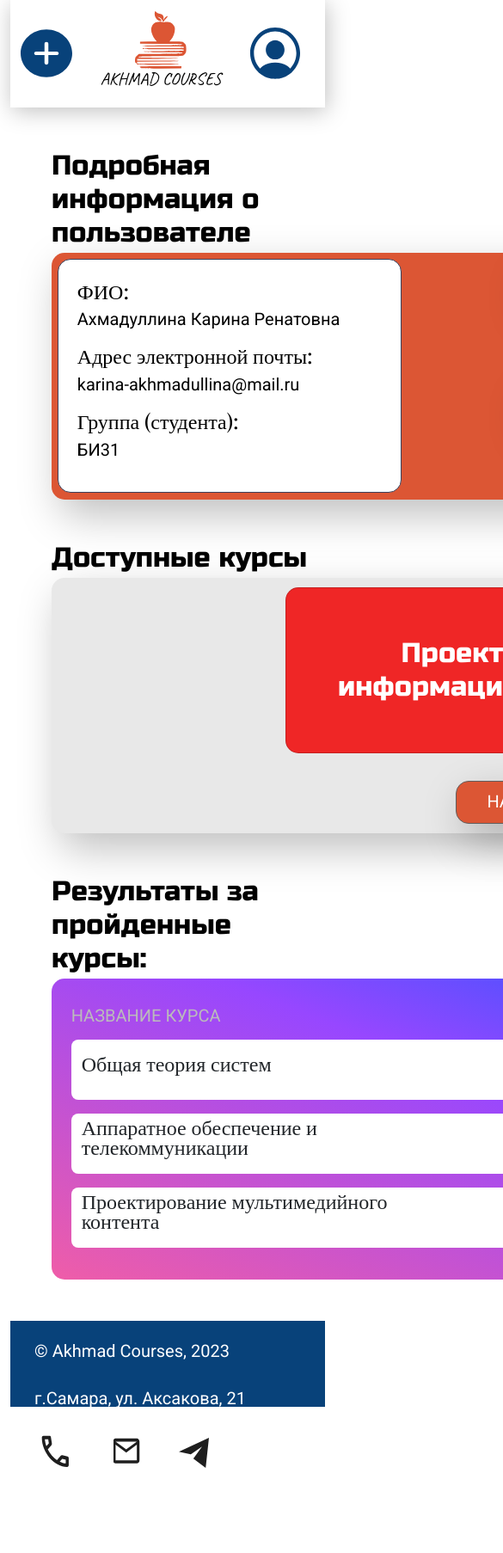
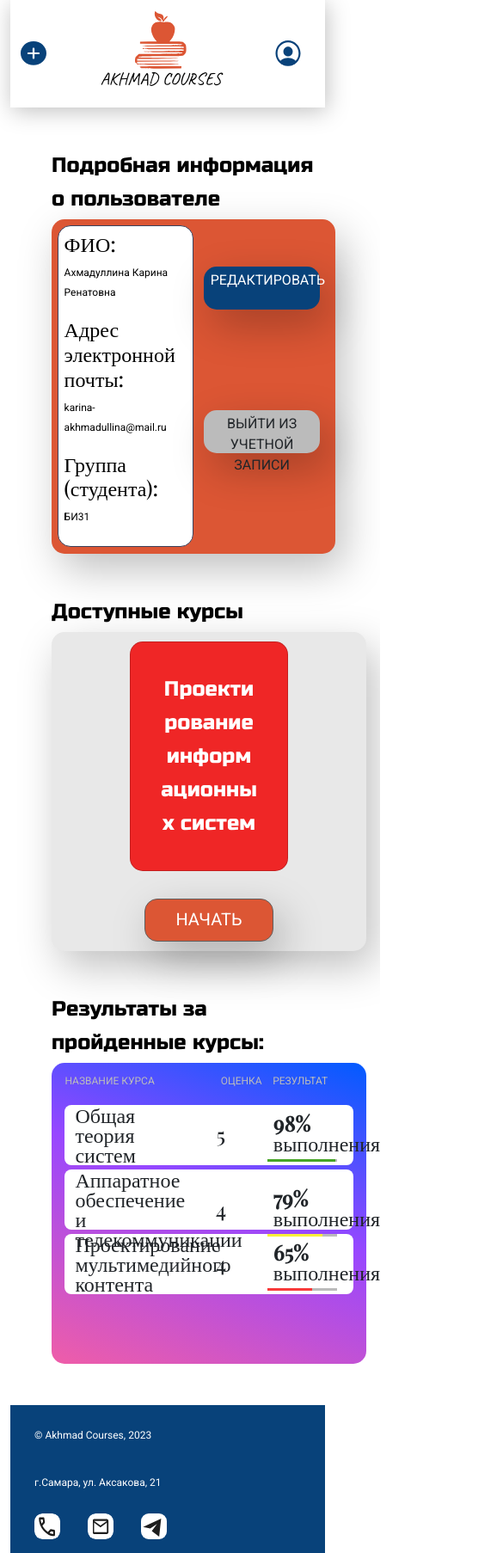
Before and after one commit to karaculya/akhmadcourses, a plain HTML site: page personal-cabinet.html in a window 390 px wide. Shown: the top 1806 px of the page at 86% size, 585 px wide, since content can reach past the window. Before the commit the page ends 1728 px from the top, so only its background shows below. Drawn offline with nearby package versions, Linux system fonts and the light colour scheme; a web font is replaced by a local one.

Commit message:
update styles
added media queries for the responsive, before class to display the lower bounds of the results, tried to align the blocks

```diff
--- a/css/style.css
+++ b/css/style.css
@@ -1,3 +1,4 @@
+/* общие стили */
 @import url("https://fonts.googleapis.com/css2?family=Caveat&family=Nunito:wght@500&family=Roboto:wght@100&family=Russo+One&display=swap");
 @import url("https://fonts.googleapis.com/css2?family=Playfair+Display:wght@500&family=Russo+One&display=swap");
 @import url("https://fonts.googleapis.com/css2?family=Playfair+Display:wght@500&family=Roboto&family=Russo+One&display=swap");
@@ -18,10 +19,6 @@ body {
   font-weight: 400;
   font-size: 20px;
   line-height: 23px;
-}
-
-header {
-  box-shadow: 2px 4px 25px rgba(0, 0, 0, 0.25);
 }
 
 .special-text {
@@ -47,9 +44,37 @@ header {
   font-size: 24px;
 }
 
+header {
+  box-shadow: 2px 4px 25px rgba(0, 0, 0, 0.25);
+}
+
+footer {
+  min-height: 100px;
+  background: var(--dark-azure);
+  color: #fff;
+}
+
 .gradient {
   background: rgb(239, 93, 168);
   background: linear-gradient(21deg, rgba(239, 93, 168, 1) 0%, rgba(151, 71, 255, 1) 55%, rgba(1, 91, 255, 1) 100%);
+}
+
+.rectangle {
+  padding: 3%;
+  background: #E8E8E8;
+  max-width: 1090px;
+  box-shadow: 10px 18px 48px rgba(0, 0, 0, 0.25);
+  border-radius: 15px;
+}
+
+/* общие стили */
+
+/* стили для главной страницы */
+.search,
+.causes,
+.our-courses-block {
+  margin-left: 8%;
+  margin-right: 8%;
 }
 
 .search .input-search,
@@ -59,18 +84,16 @@ header {
 }
 
 .input-search {
-  width: 730px;
+  max-width: 730px;
   background-color: rgba(187, 187, 187, 0.7);
   color: #605e5e;
 }
 
 .search .btn-orange {
-  width: 305px;
+  max-width: 305px;
 }
 
 .our-courses-block {
-  margin-left: 8%;
-  margin-right: 8%;
   border-radius: 15px;
 }
 
@@ -110,36 +133,22 @@ header {
   background: rgba(250, 240, 255, 0.3);
   border: 1px solid #bbbbbb;
   border-radius: 32px;
-  width: 470px;
+  max-width: 500px;
+  height: 200px;
 }
 
 .text-block p {
   color: #362f38;
 }
 
-.text-block:nth-child(odd) {
-  margin-right: 100px;
-}
+/* стили для главной страницы */
 
-footer {
-  height: 100px;
-  background: var(--dark-azure);
-  color: #fff;
-}
-
-.rectangle {
-  padding: 3%;
-  background: #E8E8E8;
-  width: 1090px;
-  box-shadow: 10px 18px 48px rgba(0, 0, 0, 0.25);
-  border-radius: 15px;
-}
-
+/* стили для личного кабинета */
 .personal-info-block {
   justify-content: space-between;
   background: #dc5634;
   padding: 2%;
-  width: 1090px;
+  max-width: 1090px;
   box-shadow: 10px 18px 48px rgba(0, 0, 0, 0.25);
   border-radius: 15px;
 }
@@ -148,17 +157,18 @@ footer {
   padding: 2%;
   border: 1px solid #3a425d;
   border-radius: 15px;
-  width: 400px;
+  max-width: 400px;
   background: #fff;
   color: #000000;
 }
 
 .btn-redact,
 .btn-out {
-  width: 400px;
+  max-width: 400px;
   height: 50px;
   box-shadow: 10px 18px 48px rgba(0, 0, 0, 0.25);
   border-radius: 15px;
+  padding: 2% 5%;
 }
 
 .btn-redact,
@@ -190,7 +200,7 @@ footer {
 
 .results-block {
   height: 350px;
-  width: 1090px;
+  max-width: 1090px;
   border-radius: 15px;
 }
 
@@ -211,16 +221,52 @@ footer {
   border-radius: 8px;
 }
 
-.result {
+.result-green,
+.result-yellow,
+.result-red {
+  max-width: 300px;
+  position: relative;
   padding: 7px;
   margin-right: 7px;
-  border-bottom: 3px solid #BBBBBB;;
 }
 
-/* .completion {
+.result-green {
+  border-bottom: 3px solid #47A526;
+}
+
+.result-yellow{
+  border-bottom: 3px solid #F8F03A;
+}
+
+.result-red {
   border-bottom: 3px solid #F83A3A;
-} */
+}
 
+.result-green::before,
+.result-yellow::before,
+.result-red::before {
+  content: '';
+  position: absolute;
+  top: 100%;
+  right: 0;
+  border-bottom: 3px solid #BBBBBB;
+}
+
+.result-green::before {
+  width: calc(100% - 98%);
+}
+
+.result-yellow::before {
+  width: calc(100% - 79%);
+}
+
+.result-red::before {
+  width: calc(100% - 65%);
+}
+
+/* стили для личного кабинета */
+
+/* стили для страницы задания */
 .course-name {
   background: var(--orange);
   filter: drop-shadow(10px 18px 48px rgba(0, 0, 0, 0.25));
@@ -246,6 +292,9 @@ footer {
   color: #FFE0E0;
 }
 
+/* стили для страницы задания */
+
+/* стили для страницы тестирования */
 .marks-block span {
   background: rgba(165, 180, 207, 0.53);
   border-radius: 7.5px;
@@ -253,13 +302,16 @@ footer {
   font-weight: 700;
 }
 
-.start {
+.btn-start {
   width: 200px;
   height: 50px;
   border-radius: 12px;
   margin-bottom: 5%;
 }
 
+/* стили для страницы тестирования */
+
+/* стили для страницы ошибки */
 .error {
   padding-bottom: 50px;
 }
@@ -267,8 +319,18 @@ footer {
 .error-code {
   font-size: 128px;
   font-weight: 700;
+  animation: changeStoke 6s infinite ease;
 }
 
+/* @keyframes changeStoke {
+  0% {border: none;}
+  50% {border: 2px solid #9747FF;}
+  100% {border: 5px solid #9747FF;}
+}  */
+
+/* стили для страницы ошибки */
+
+/* стили для страницы авторизации */
 .login-bg {
   padding-top: 1.5%;
   padding-bottom: 2%;
@@ -307,3 +369,55 @@ footer {
   background: rgba(42, 88, 132, 0.99);
   border-radius: 54px;
 }
+
+/* стили для страницы авторизации */
+
+/* адаптация */
+@media (max-width: 1060px) {
+  body {
+    font-size: 16px;
+  }
+
+  .title {
+    font-size: 24px;
+  }
+
+  .marks {
+    display: flex;
+    flex-direction: column;
+  }
+
+  .mark-type {
+    margin-bottom: 2%;
+  }
+}
+
+@media (max-width: 900px) {
+  body {
+    font-size: 12px;
+  }
+
+  footer img {
+    width: 30px;
+    height: 30px;
+  }
+}
+
+@media (max-width: 800px) {
+  .causes {
+    flex-direction: column;
+    margin: 0;
+  }
+
+  footer nav {
+    display: flex;
+    flex-direction: column;
+  }
+}
+
+@media (max-width: 500px) {
+  .icon {
+    width: 30px;
+    height: 30px;
+  }
+}
--- a/personal-cabinet.html
+++ b/personal-cabinet.html
@@ -18,16 +18,16 @@
             <nav class="navbar sticky-top bg-white g-0">
                 <div class="container-fluid">
                     <a class="navbar-brand" href="#">
-                        <img src="images/open_menu.svg" alt="Logo" width="60" height="60"
-                            class="d-inline-block align-text-top">
+                        <img src="images/open_menu.svg" alt="open" width="60" height="60"
+                            class="d-inline-block align-text-top icon">
                     </a>
                     <a class="navbar-brand text-uppercase" href="index.html">
                         <img src="images/logo.svg" alt="Logo" width="60" class="col mx-auto d-block">
                         <h1 class="col special-text">Akhmad courses</h1>
                     </a>
                     <a class="navbar-brand" href="personal-cabinet.html">
-                        <img src="images/profile.svg" alt="Logo" width="60" height="60"
-                            class="d-inline-block align-text-top">
+                        <img src="images/profile.svg" alt="personal account" width="60" height="60"
+                            class="d-inline-block align-text-top icon">
                     </a>
                 </div>
             </nav>
@@ -35,7 +35,7 @@
         <!-- блок информации о пользователе -->
         <section class="mt-5 mb-5">
             <h1 class="title text-black ms-5 mb-1">Подробная информация о пользователе</h1>
-            <div class="d-flex personal-info-block text-start ms-5">
+            <div class="row d-flex personal-info-block text-start ms-5">
                 <div class="col-6 info-about-user">
                     <h4 class="subtitle">ФИО:</h4>
                     <p>Ахмадуллина Карина Ренатовна</p>
@@ -44,8 +44,8 @@
                     <h4 class="subtitle">Группа (студента):</h4>
                     <p>БИ31</p>
                 </div>
-                <div class="d-grid gap-2 col-6">
-                    <button type="button" class="btn btn-redact text-uppercase text-white">редактировать</button>
+                <div class="d-grid gap-2 col-6 mt-5">
+                    <a href="error.html" class="btn btn-redact text-uppercase text-white">редактировать</button>
                     <a href="login.html" class="btn btn-out text-uppercase">выйти из учетной записи</a>
                 </div>
             </div>
@@ -88,8 +88,8 @@
                     <div class="col-3">
                         <p class="text-center subtitle">5</p>
                     </div>
-                    <div class="col-4 completion">
-                        <p class="text-start subtitle result"><b>98%</b> выполнения</p>
+                    <div class="col-4">
+                        <p class="text-start subtitle result-green"><b>98%</b> выполнения</p>
                     </div>
                 </div>
                 <div class="row line">
@@ -99,8 +99,8 @@
                     <div class="col-3">
                         <p class="text-center subtitle">4</p>
                     </div>
-                    <div class="col-4 completion">
-                        <p class="text-start subtitle result"><b>79%</b> выполнения</p>
+                    <div class="col-4">
+                        <p class="text-start subtitle result-yellow"><b>79%</b> выполнения</p>
                     </div>
                 </div>
                 <div class="row line mb-3">
@@ -110,8 +110,8 @@
                     <div class="col-3">
                         <p class="text-center subtitle">4</p>
                     </div>
-                    <div class="col-4 completion">
-                        <p class="text-start subtitle result"><b>65%</b> выполнения</p>
+                    <div class="col-4">
+                        <p class="text-start subtitle result-red"><b>65%</b> выполнения</p>
                     </div>
                 </div>
             </div>
@@ -124,17 +124,17 @@
                     <ul class="nav justify-content-end">
                         <li class="nav-item">
                             <a class="nav-link" aria-current="page" href="tel:88462664000">
-                                <img src="images/phone.svg" width="50" height="50" alt="phone">
+                                <img src="images/phone.svg" width="50" height="50" alt="phone" class="icon">
                             </a>
                         </li>
                         <li class="nav-item">
                             <a class="nav-link" aria-current="page" href="mailto:imi@imi-samara.ru">
-                                <img src="images/email.svg" width="50" height="50" alt="email">
+                                <img src="images/email.svg" width="50" height="50" alt="email" class="icon">
                             </a>
                         </li>
                         <li class="nav-item">
                             <a class="nav-link" aria-current="page" href="https://t.me/kryaccan">
-                                <img src="images/telegram.svg" width="50" height="50" alt="telegram">
+                                <img src="images/telegram.svg" width="50" height="50" alt="telegram" class="icon">
                             </a>
                         </li>
                     </ul>
```
Also changed, not shown: course.html (+7 -7 lines), error.html (+34 -3 lines), index.html (+29 -31 lines), task.html (+7 -7 lines), test.html (+20 -22 lines), login.html (line endings or trailing spaces), 1 other file.
